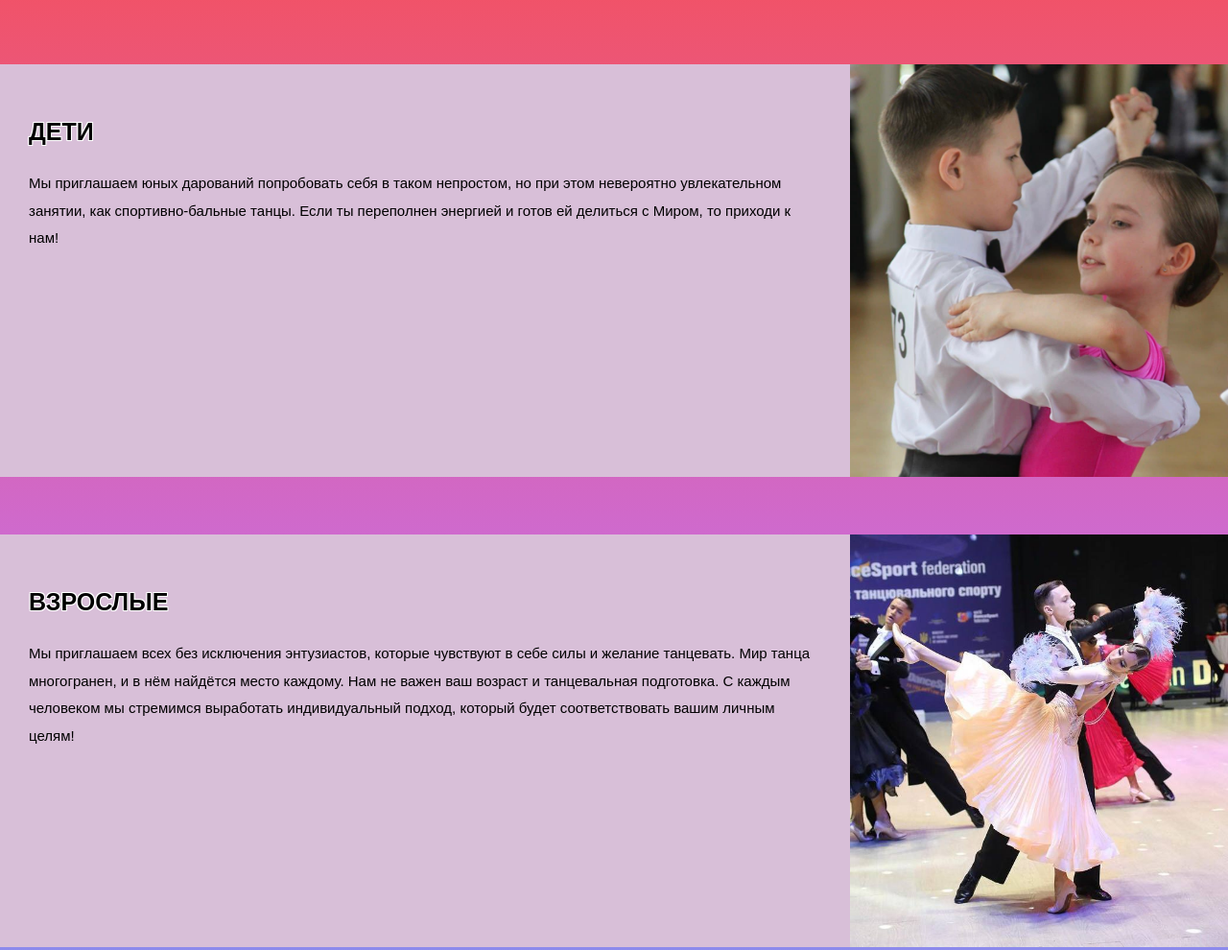
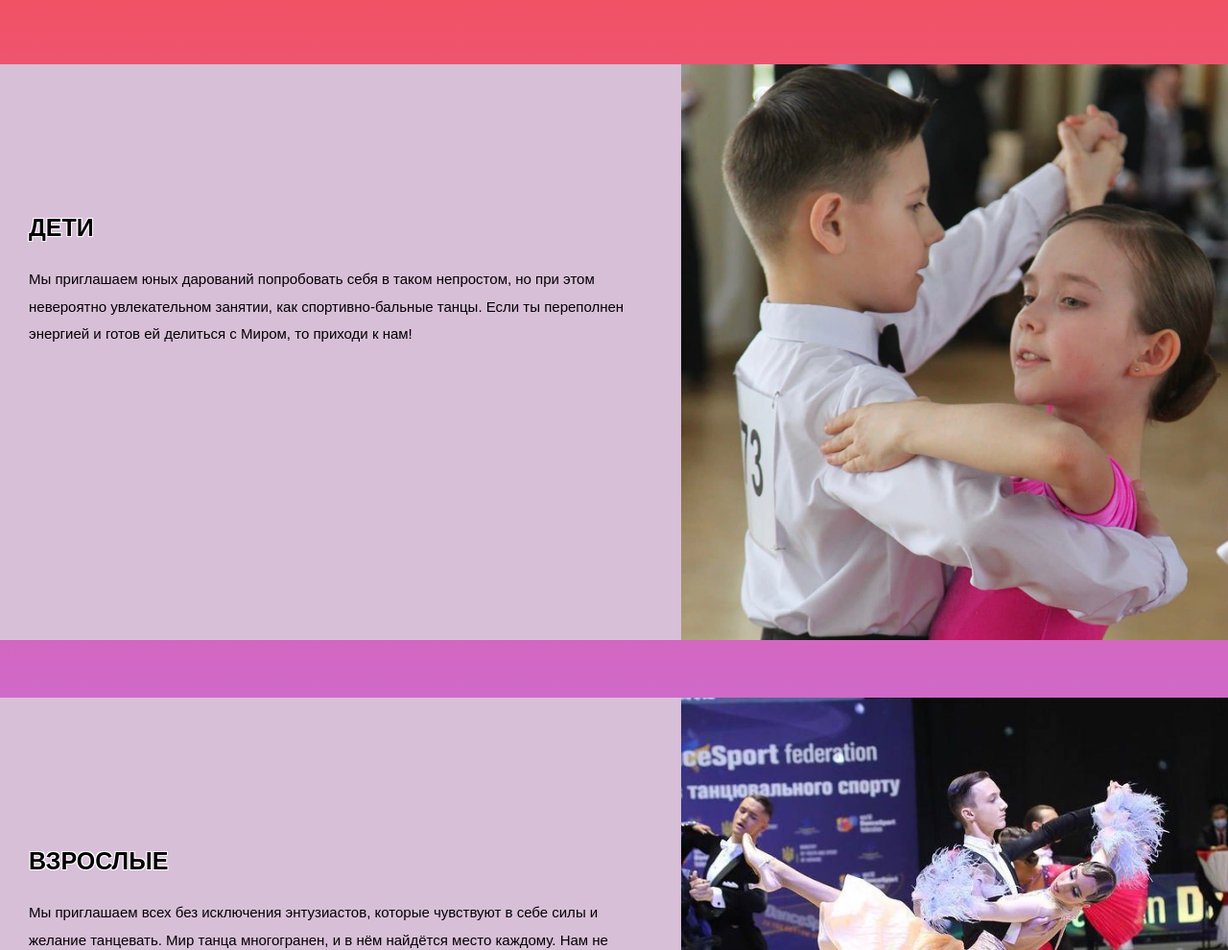
Before and after one commit to AlexandraRomanova/dance, a plain HTML site: page index.html in a window 1280 px wide. Shown: the part 3319-4309 px from the top of the page at 96% size. Drawn offline with Linux system fonts and the light colour scheme.

Commit message:
adaptation

```diff
--- a/sass/components/_category.scss
+++ b/sass/components/_category.scss
@@ -39,16 +39,25 @@
 }
 
 .category__list img {
-  display: block;
   object-position: 100% -17px;
 
   @media screen and (min-width: 768px) {
     width: 394px;
     height: 430px;
   }
+
+  @media screen and (min-width: 1024px) {
+    width: 570px;
+    height: 600px;
+  }
 }
 
 .category__list {
+  & .item-title {
+    @media screen and (min-width: 1024px) {
+      margin-top: 100px;
+    }
+  }
   & .section-text {
     font-size: 15px;
   }
```
Also changed, not shown: css/main.css, css/main.min.css, 2 other files.
